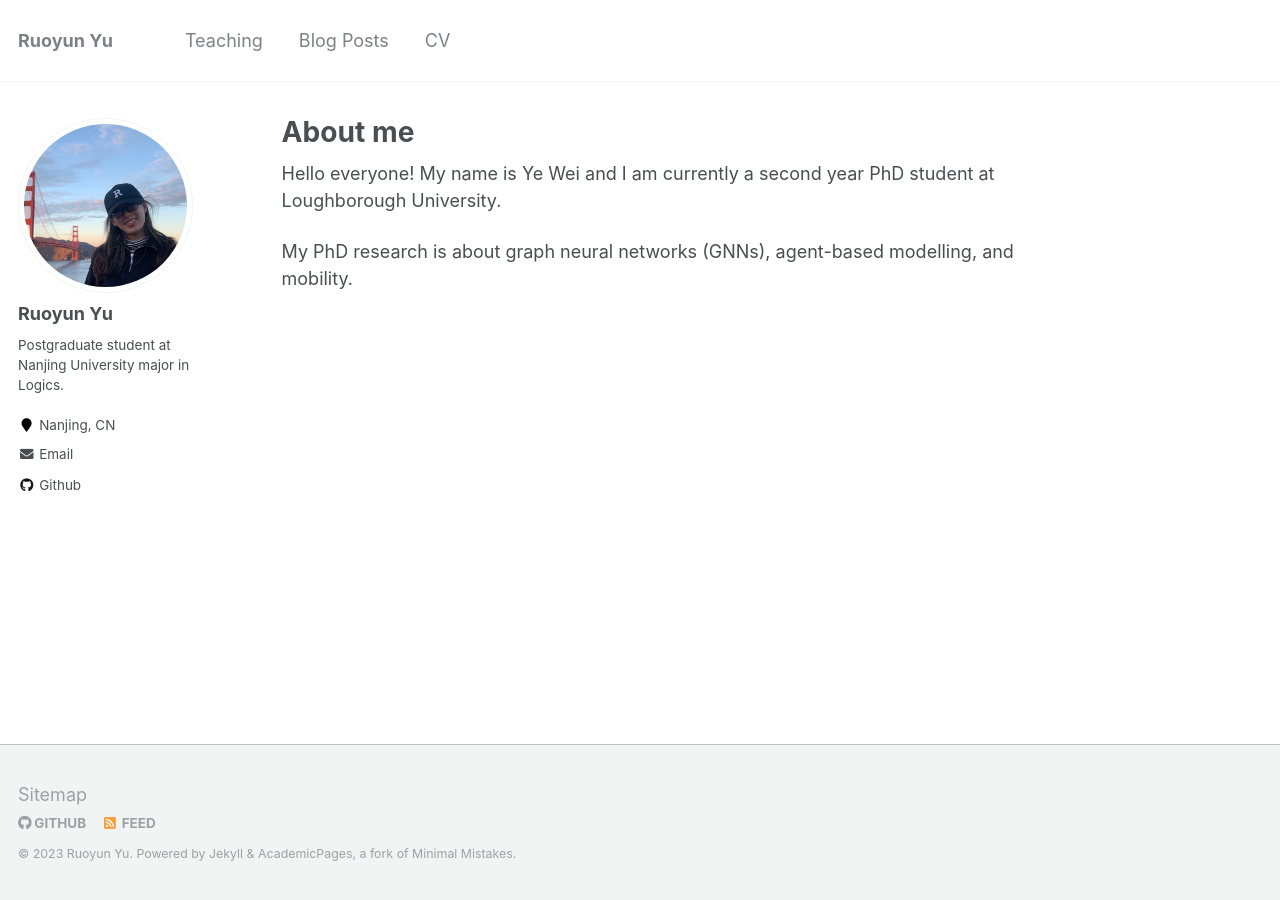
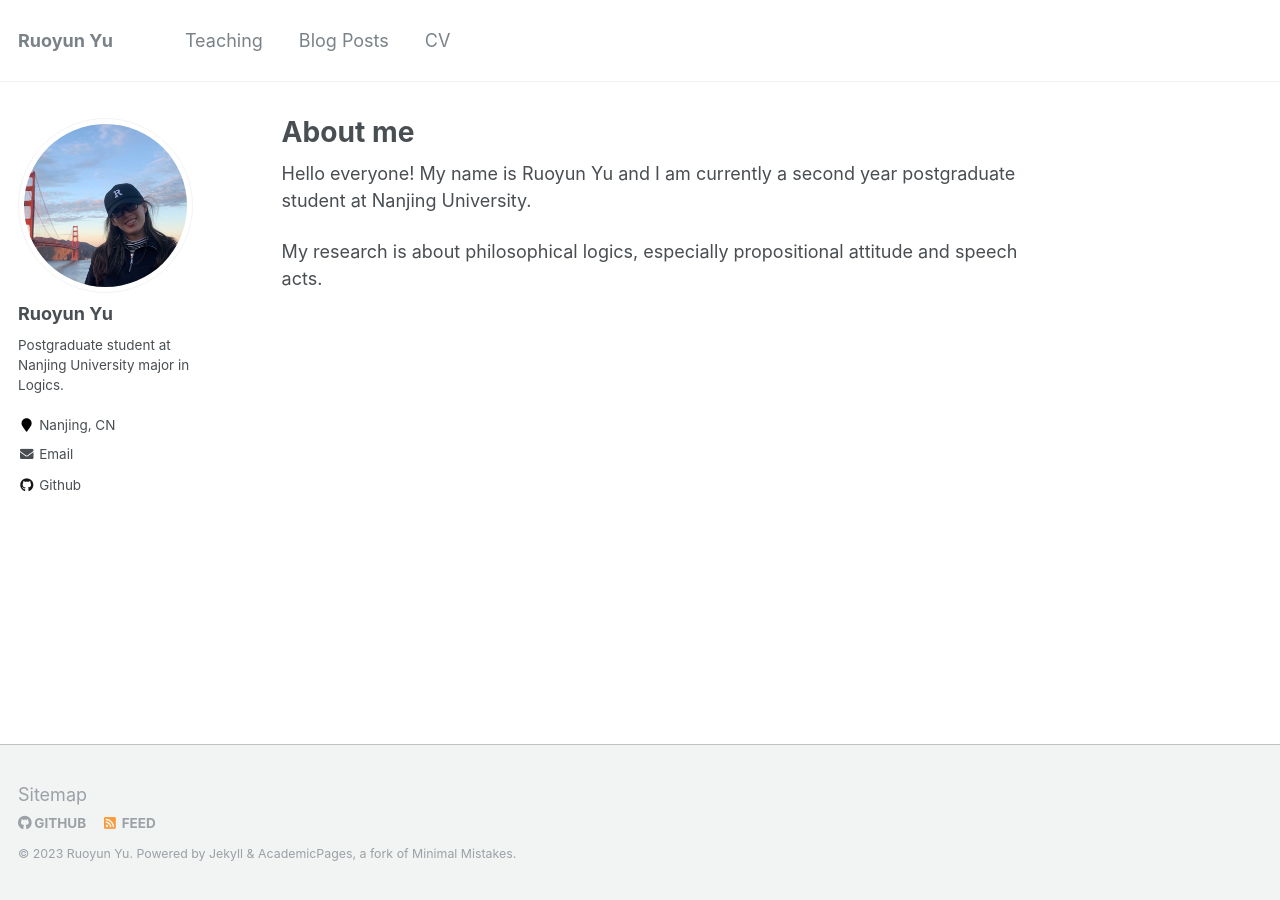
Before and after one commit to ruoyunyu/ruoyunyu.github.io, a Jekyll site: the page built from _pages/about.md, in a window 1280 px wide. Built offline with Jekyll 4.4.1, drawn with Linux system fonts in a browser that asks for light colours.

Commit message:
Update about.md

```diff
--- a/_pages/about.md
+++ b/_pages/about.md
@@ -8,6 +8,6 @@ redirect_from:
   - /about.html
 ---
 
-Hello everyone! My name is Ye Wei and I am currently a second year PhD student at Loughborough University.
+Hello everyone! My name is Ruoyun Yu and I am currently a second year postgraduate student at Nanjing University.
 
-My PhD research is about graph neural networks (GNNs), agent-based modelling, and mobility.
+My research is about philosophical logics, especially propositional attitude and speech acts.
```
